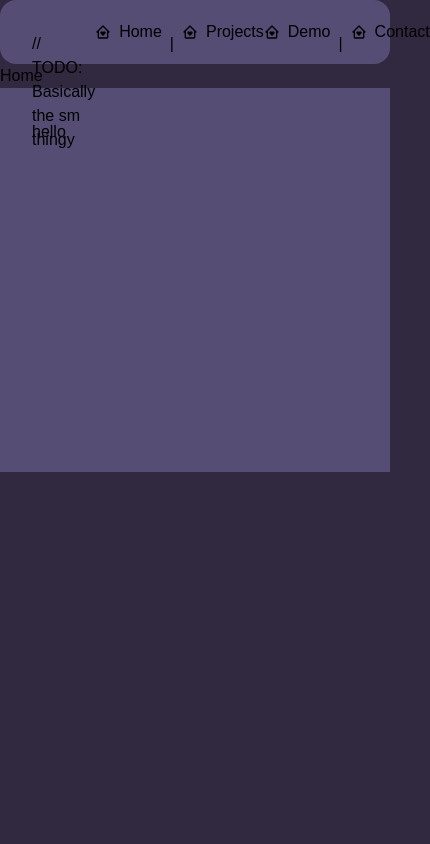
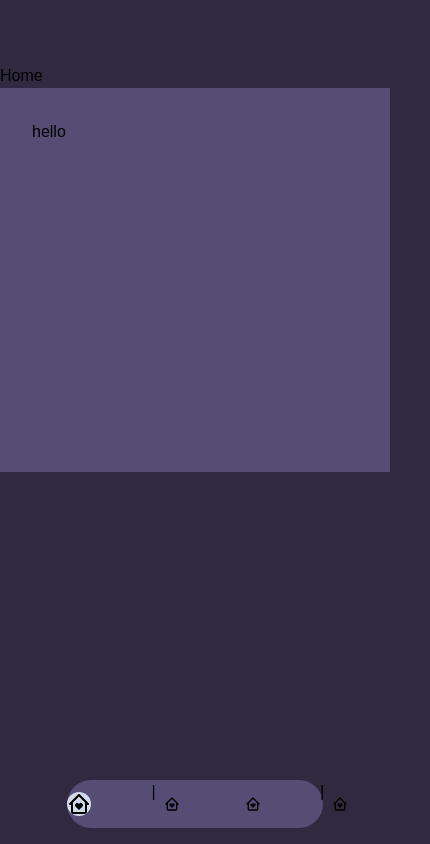
Before and after one commit to Z-100/vayan, a React (Create React App) app: page / in a window 390 px wide. Shown: the whole page, 430 px wide, since content can reach past the window. Built offline with nearby package versions, Linux system fonts and the light colour scheme.

Commit message:
feature(page-layout): Add mobile stuff :)

```diff
--- a/src/components/navigation/Navbar.tsx
+++ b/src/components/navigation/Navbar.tsx
@@ -1,4 +1,4 @@
-import React from 'react'
+import React, {useState} from 'react'
 import {groupRoutes} from "../../domain";
 import {routerData} from "../router";
 import {Link} from "react-router-dom";
@@ -7,17 +7,29 @@ export const Navbar = () => {
 
     const groupedRoutes = groupRoutes(routerData)
 
+    const [active, setActive] = useState(routerData[0].name)
+
     return (
-        <nav className="w-full h-16 p-8 bg-layerOne flex sm:rounded-b-none rounded-2xl"> // TODO: Basically the sm thingy
+        <>
+            <div
+                className="float flex items-center justify-center fixed bottom-0 left-0 right-0 mb-4 sm:top-0 sm:mb-32 sm:bottom-auto">
+                <nav className="bg-layerOne flex rounded-full w-64 h-12 sm:w-full sm:h-16 sm:p-8 sm:rounded-none">
                     {Object.keys(groupedRoutes).map((groupName, index) =>
                         <React.Fragment key={groupName}>
                            <span className="flex-grow flex">
                                 {groupedRoutes[groupName].map(route =>
                                     <Link key={route.name}
                                           to={route.path}
+                                          onClick={() => setActive(route.name)}
                                           className="flex items-center space-x-2">
-                                <route.icon/>
-                                <p>{route.name}</p>
+
+                                        <span className="visible sm:invisible">
+                                            <route.icon className={active === route.name ? "bg-primary rounded-full w-6 h-auto" : ""}/>
+                                        </span>
+
+                                        <span className="invisible sm:visible">
+                                            <p className={active === route.name ? "font-bold" : ""}>{route.name}</p>
+                                        </span>
                                     </Link>
                                     )}
                             </span>
@@ -25,5 +37,9 @@ export const Navbar = () => {
                         </React.Fragment>
                     )}
                 </nav>
+            </div>
+            <div className="h-16"></div>
+        </>
+
     )
 }
```
Lines whose indentation alone changed are shown as unchanged.
